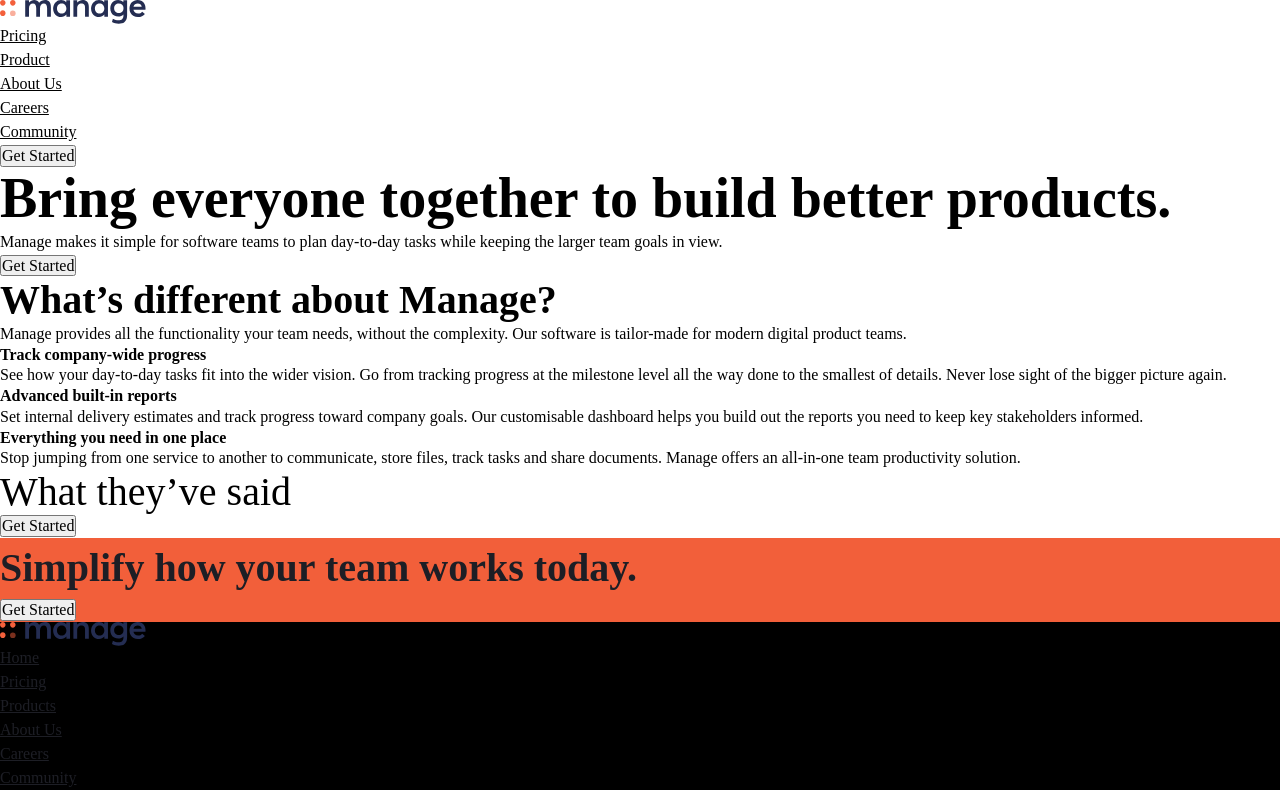
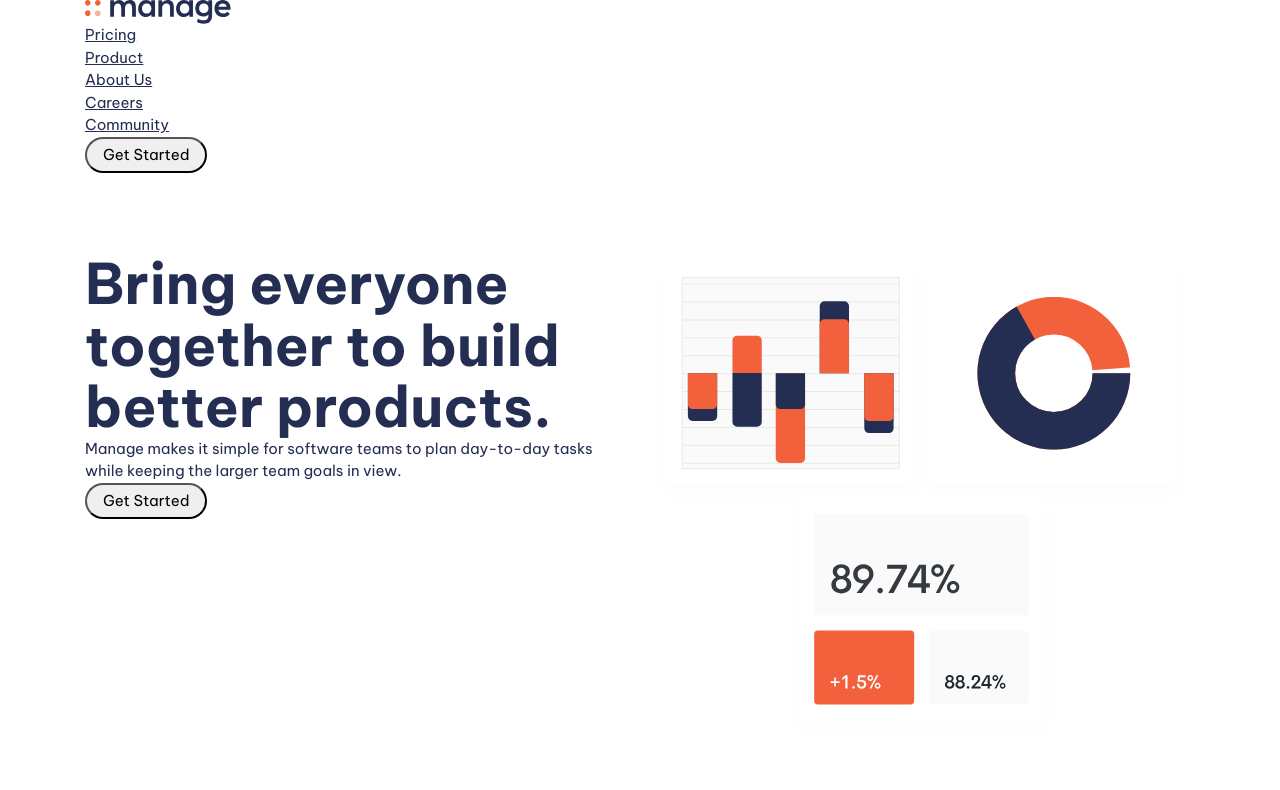
Before and after one commit to NF0mar/manage-landing-page, a website built with Vite: page index.html in a window 1280 px wide. Shown: the top 790 px of the page. Built offline with nearby package versions, Linux system fonts and the light colour scheme.

Commit message:
refactor: Add padding to sections for better spacing and readability

```diff
--- a/index.html
+++ b/index.html
@@ -26,7 +26,7 @@
     </header>
 
     <main>
-      <section>
+      <section class="padding-block-900">
         <div class="container">
           <div class="even-columns">
             <div>
@@ -36,12 +36,14 @@
               <p>Manage makes it simple for software teams to plan day-to-day tasks while keeping the larger team goals in view.</p>
               <button class="button">Get Started</button>
             </div>
-            <div></div>
+            <div>
+              <img src="images/illustration-intro.svg" alt="">
+            </div>
           </div>
         </div>
       </section>
 
-      <section>
+      <section class="padding-block-900">
         <div class="container">
           <div class="even-columns">
             <div>
@@ -68,12 +70,12 @@
         </div>
       </section>
 
-      <section class="carousel">
-        <h2 class="fs-secondary-heading">What they’ve said</h2>
+      <section class="carousel padding-block-900">
+        <h2 class="fs-secondary-heading fw-bold">What they&apos;ve said</h2>
         <button class="button">Get Started</button>
       </section>
 
-      <section class="bg-accent-400 text-neutral-100">
+      <section class="bg-accent-400 text-neutral-100 padding-block-700">
         <div class="container">
           <div class="even-columns">
             <div>
@@ -87,7 +89,7 @@
       </section>
     </main>
 
-    <footer class="bg-neutral-900 text-neutral-100">
+    <footer class="bg-neutral-900 text-neutral-100 padding-block-700">
       <div class="container">
         <div class="even-columns">
           <div>
@@ -118,6 +120,7 @@
               <input type="email">
               <button class="button">Go</button>
             </form>
+            <p>Copyright 2020. All Rights Reserved</p>
           </div>
         </div>
       </div>
--- a/style.css
+++ b/style.css
@@ -4,8 +4,8 @@
 
   --clr-primary-400: hsl(228, 39%, 23%);
 
-  --clr-neutral-100: hsl(233, 12%, 13%);
-  --clr-neutral-900: hsl(0, 0%, 0%);
+  --clr-neutral-900: hsl(233, 12%, 13%);
+  --clr-neutral-100: hsl(0, 0%, 100%);
 
   --ff-primary: 'Be Vietnam Pro', sans-serif;
   --ff-body: var(--ff-primary);
@@ -28,6 +28,16 @@
   --fs-button: var(--fs-300);
   --fs-primary-heading: var(--fs-800);
   --fs-secondary-heading: var(--fs-700);
+
+  --size-100: 0.25rem;
+  --size-200: 0.5rem;
+  --size-300: 0.75rem;
+  --size-400: 1rem;
+  --size-500: 1.5rem;
+  --size-600: 2rem;
+  --size-700: 3rem;
+  --size-800: 4rem;
+  --size-900: 5rem;
 }
 
 @media (min-width: 50em) {
@@ -174,10 +184,12 @@
 
 .fs-primary-heading {
   font-size: var(--fs-primary-heading);
+  line-height: 1.1;
 }
 
 .fs-secondary-heading {
   font-size: var(--fs-secondary-heading);
+  line-height: 1.1;
 }
 
 .fs-300 {
@@ -195,3 +207,44 @@
 .fs-600 {
   font-size: var(--fs-600);
 }
+
+.padding-block-900 {
+  padding-block: var(--size-900);
+}
+.padding-block-700 {
+  padding-block: var(--size-700);
+}
+
+
+
+.container {
+  --max-width: 1110px;
+  --padding: 1rem;
+
+  width: min(var(--max-width),100% - var(--padding) * 2);
+  margin-inline: auto;
+}
+
+.even-columns {
+  display: grid;
+  gap: 1rem;
+}
+
+@media (min-width: 50em) {
+  .even-columns {
+    grid-auto-flow:column;
+    grid-auto-columns: 1fr;
+  }
+
+}
+/* general styling */
+body {
+  font-family: var(--ff-body);
+  font-size: var(--fs-body);
+  color: var(--clr-primary-400);
+}
+
+.button {
+  border-radius: 100vmax;
+  padding: 0.5rem 1rem;
+}
```
